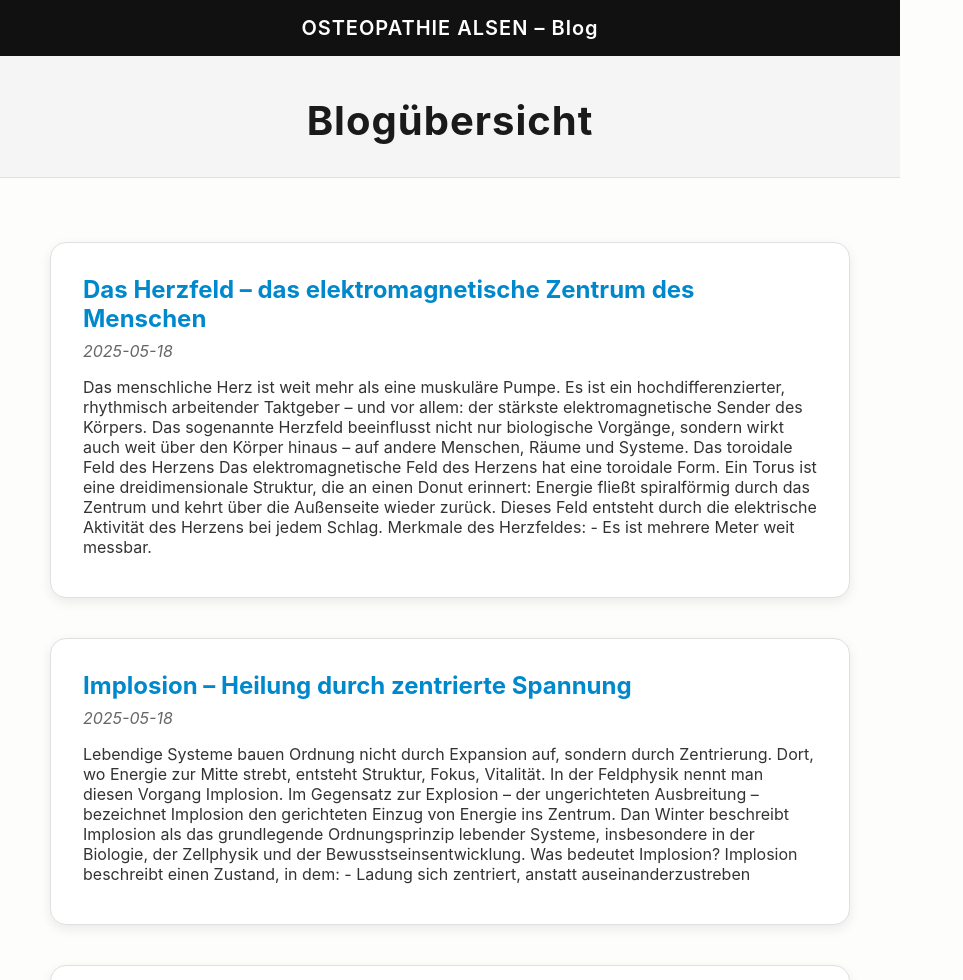
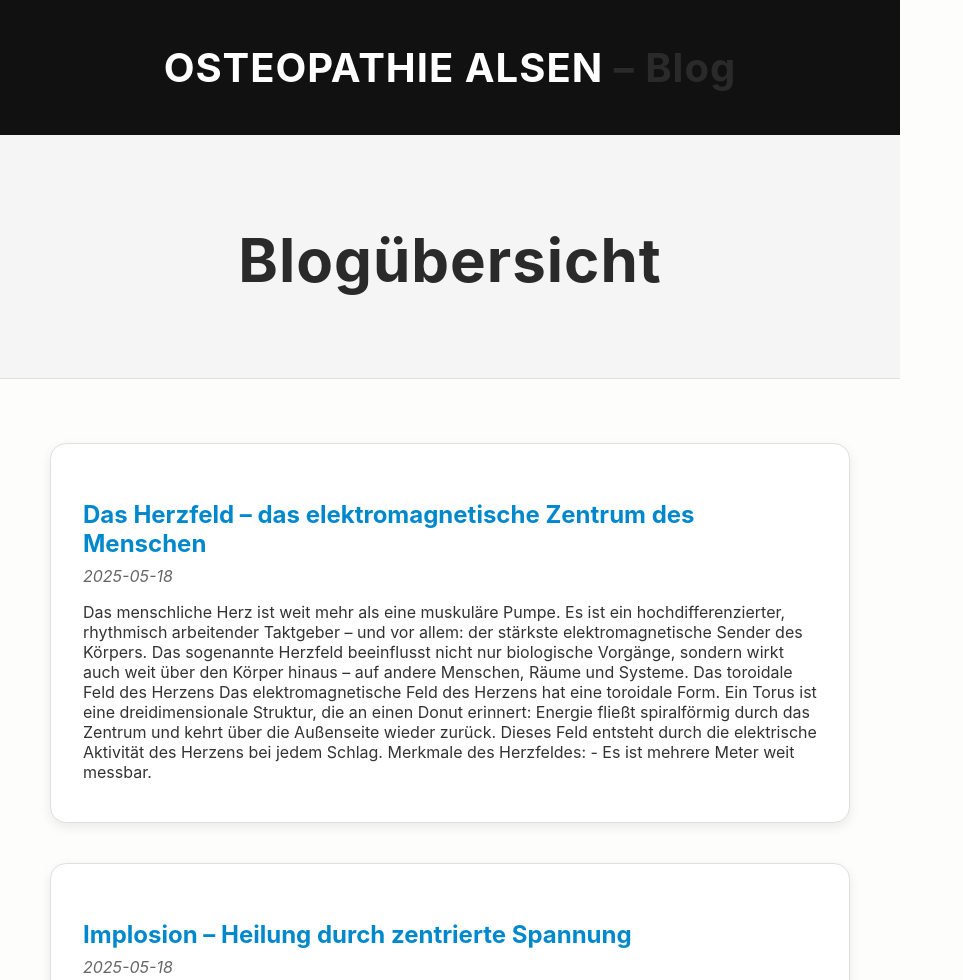
Before and after one commit to shamanjii/osteoalsen, a plain HTML site: page blog.html in a window 1280 px wide. Shown: the top 980 px of the page, without its empty margins (0-963 px from the left). Drawn offline with Linux system fonts and the light colour scheme.

Commit message:
Add main and article semantics

```diff
--- a/blog.html
+++ b/blog.html
@@ -45,11 +45,13 @@
       box-shadow: 0 4px 12px rgba(0,0,0,0.08);
       overflow: hidden;
       transition: all 0.2s ease-in-out;
+      padding: 2rem;
+      border: 1px solid #e0e0e0;
+    }
+    .post-preview a {
+      display: block;
       text-decoration: none;
       color: inherit;
-      padding: 2rem;
-      border: 1px solid #e0e0e0;
-      display: block;
     }
     .post-preview:hover {
       box-shadow: 0 8px 24px rgba(0,0,0,0.12);
@@ -81,11 +83,13 @@
 </head>
 <body>
   <header>
-    <a href="index.html" style="color: white; text-decoration: none;">OSTEOPATHIE ALSEN</a> – Blog
+    <h1><a href="index.html" style="color: white; text-decoration: none;">OSTEOPATHIE ALSEN</a> – Blog</h1>
   </header>
-  <div class="banner">Blogübersicht</div>
-  <main class="blog-wrapper" id="posts">
-    <!-- Beiträge werden hier geladen -->
+  <div class="banner"><h2>Blogübersicht</h2></div>
+  <main>
+    <section class="blog-wrapper" id="posts">
+      <!-- Beiträge werden hier geladen -->
+    </section>
   </main>
   <script>
     fetch('posts.json')
@@ -93,12 +97,14 @@
       .then(posts => {
         console.log('Geladene Posts:', posts);
         document.getElementById('posts').innerHTML = posts.map(post => `
-          <a class="post-preview" href="post.html?file=${encodeURIComponent(post.file)}">
-            ${post.image ? `<img class="post-image" src="${post.image}" alt="">` : ''}
-            <div class="post-title">${post.title}</div>
-            <div class="post-date">${post.date}</div>
-            <div class="post-excerpt">${post.excerpt.replace(/^#+\s?/, '').replace(/[*_`#]/g, '')}</div>
-          </a>
+          <article class="post-preview">
+            <a href="post.html?file=${encodeURIComponent(post.file)}">
+              ${post.image ? `<img class="post-image" src="${post.image}" alt="">` : ''}
+              <h3 class="post-title">${post.title}</h3>
+              <time class="post-date">${post.date}</time>
+              <p class="post-excerpt">${post.excerpt.replace(/^#+\s?/, '').replace(/[*_`#]/g, '')}</p>
+            </a>
+          </article>
         `).join('');
         console.log('HTML:', document.getElementById('posts').innerHTML);
       })
--- a/styles.css
+++ b/styles.css
@@ -14,6 +14,14 @@ h1, h2, h3 {
 a {
   color: #0088cc;
   text-decoration: none;
+}
+
+main {
+  display: block;
+}
+
+article {
+  display: block;
 }
 
 .post {
```
Also changed, not shown: editor.html (+2 -0 lines), index.html (+2 -0 lines), legal.html (+2 -0 lines), oa-blog.html (+2 -0 lines), post.html (+7 -5 lines), terminvergabe.html (+2 -0 lines).
